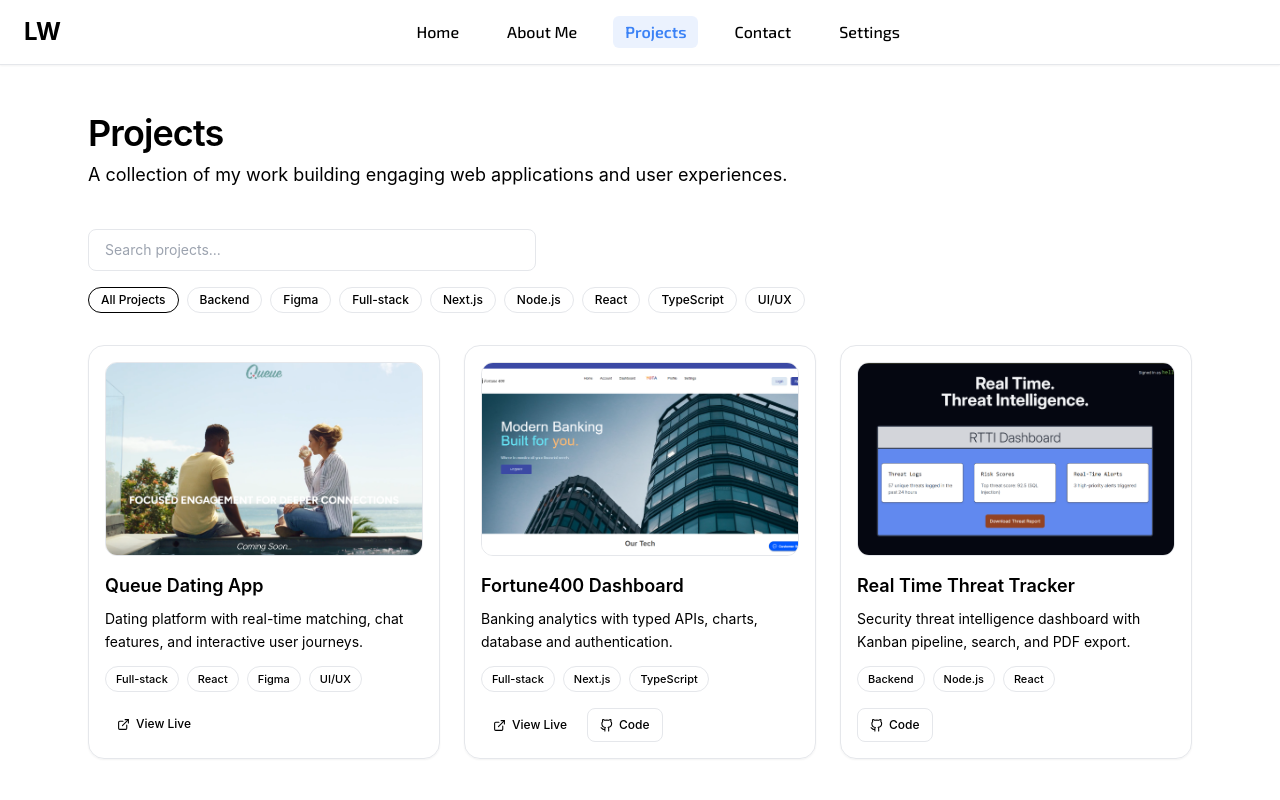
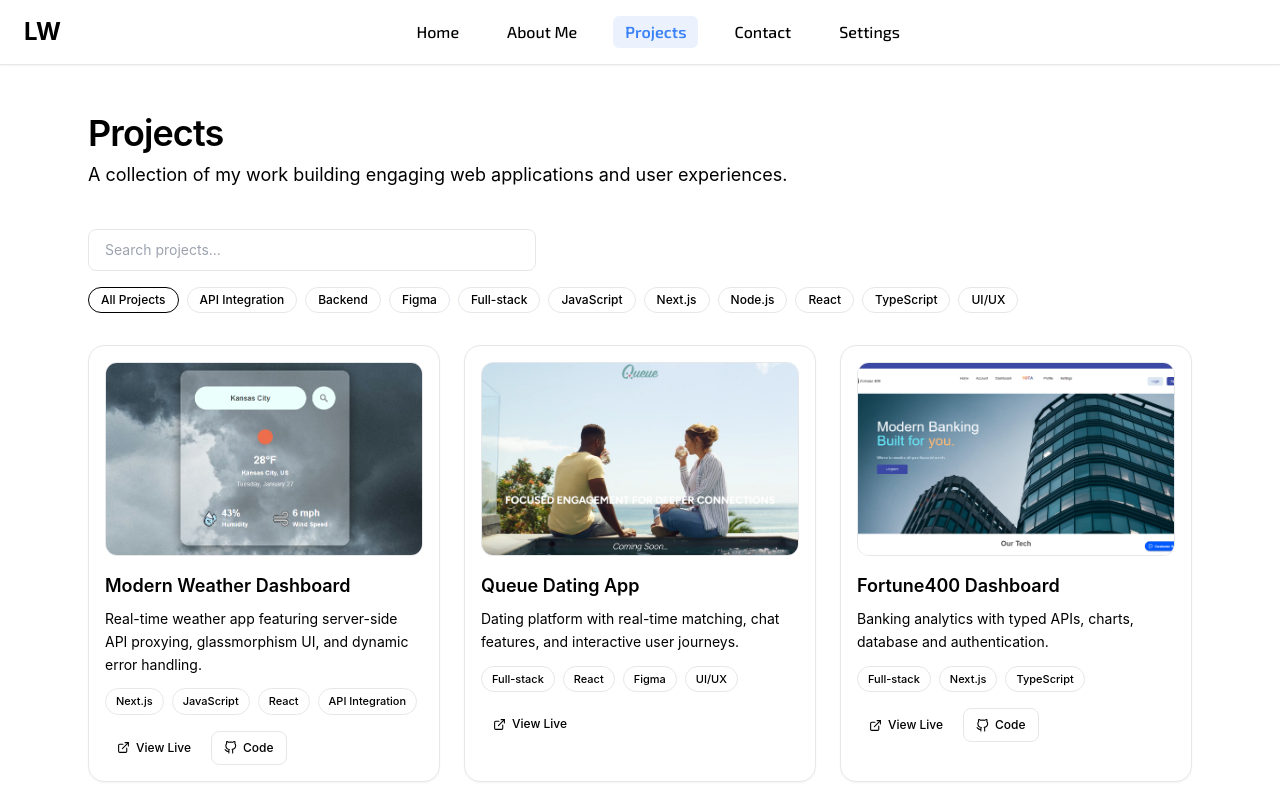
Before and after one commit to LorrellW/portfolio, a Next.js app in the folder portfolio/: page /projects in a window 1280 px wide. Shown: the top 800 px of the page. Built offline with nearby package versions, Linux system fonts and the light colour scheme.

Commit message:
feat - add weather app to portfolio
-update npm

```diff
--- a/portfolio/src/app/projects/page.tsx
+++ b/portfolio/src/app/projects/page.tsx
@@ -17,6 +17,16 @@ type Project = {
 };
 
 const PROJECTS: Project[] = [
+    {
+        title: "Modern Weather Dashboard",
+        oneLiner: "Real-time weather app featuring server-side API proxying, glassmorphism UI, and dynamic error handling.",
+        tags: ["Next.js", "JavaScript", "React", "API Integration"],
+        img: "/weather-app.png", // app screenshot
+        live: "https://nextjs-weather-pse3edv8q-lorrellws-projects.vercel.app",
+        repo: "https://github.com/LorrellW/nextjs-weather-app",
+        // metrics: { perf: "100", a11y: "100" },
+    },
+
     {
         title: "Queue Dating App",
         oneLiner: "Dating platform with real-time matching, chat features, and interactive user journeys.",
```
Also changed, not shown: portfolio/public/weather-app.png (added), 1 other file (tests, documents, lock files or other folders).
